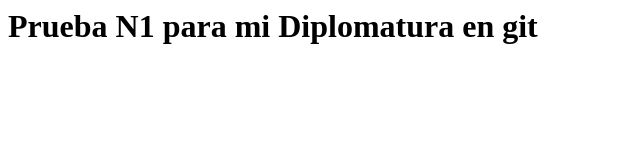
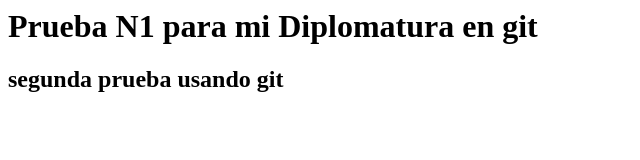
Before and after one commit to QuiqueEspinosa/DiplomaturaGIT, a plain HTML site: page index.html in a window 1280 px wide. Shown: the whole page, without its empty margins (0-640 px from the left). Drawn offline with Linux system fonts and the light colour scheme.

Commit message:
prueba 2

```diff
--- a/index.html
+++ b/index.html
@@ -1 +1,2 @@
 <h1>Prueba N1 para mi Diplomatura en git</h1>
+<h2>segunda prueba usando git</h2>
```
